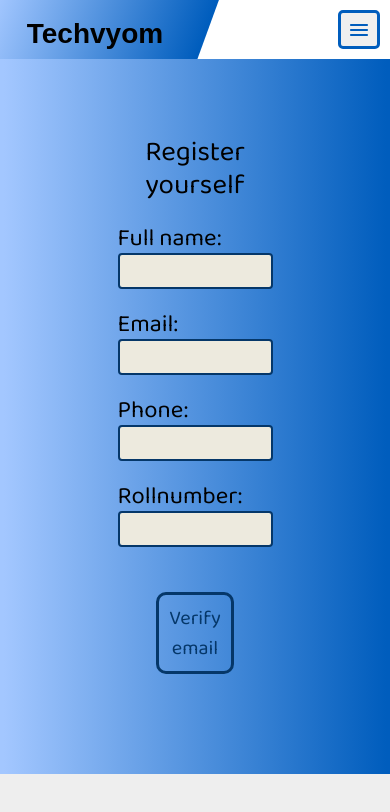
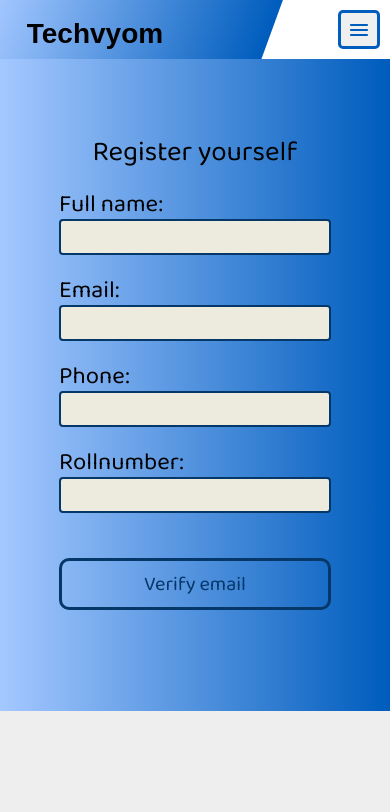
Before and after one commit to bhomikyadav/techvyom-web, a React (Create React App) app in the folder client/: page /register in a window 390 px wide. Shown: the top 812 px of the page. Built offline with nearby package versions, Linux system fonts and the light colour scheme; a web font is replaced by a local one.

Commit message:
minor updateions

```diff
--- a/client/public/index.html
+++ b/client/public/index.html
@@ -2,7 +2,7 @@
 <html lang="en">
   <head>
     <meta charset="utf-8" />
-    <link rel="icon" href="%PUBLIC_URL%/favicon.ico" />
+    <link rel="icon" href="%PUBLIC_URL%/images/techvyom_logo.jpeg" />
     <meta name="viewport" content="width=device-width, initial-scale=1" />
     <meta name="theme-color" content="#000000" />
     <meta
@@ -28,7 +28,7 @@
     <link href="https://cdn.jsdelivr.net/npm/bootstrap@5.1.3/dist/css/bootstrap.min.css" rel="stylesheet"
       integrity="sha384-1BmE4kWBq78iYhFldvKuhfTAU6auU8tT94WrHftjDbrCEXSU1oBoqyl2QvZ6jIW3" crossorigin="anonymous">
 
-    <title>Techcyom</title>
+    <title>Techvyom</title>
   </head>
   <body>
     <noscript>You need to enable JavaScript to run this app.</noscript>
--- a/client/src/components/Login/Login.js
+++ b/client/src/components/Login/Login.js
@@ -179,7 +179,7 @@ const Login = () => {
                             handleonclickforgot(e);
                           }}
                           className="mb-3 pb-lg-2"
-                          style={{ color: "#393f81" }}
+                          style={{ color: "#393f81",cursor:'pointer' }}
                         >
                           Forgot pid?{" "}
                         </p>
--- a/client/src/components/Register/register.module.css
+++ b/client/src/components/Register/register.module.css
@@ -35,12 +35,16 @@
 }
 @media (max-width:1180px) {
     .tvyomregisterform>form{
-        width: 50%;
+        width: 80%;
+    }
+    .tvyomregisterform>form>button{
+        width: 40%;
     }
 }
 @media (max-width:660px) {
     .tvyomregisterform>form>button{
-        width: 50%;
+        width: 100%;
         margin: auto;
     }
+
 }
```
